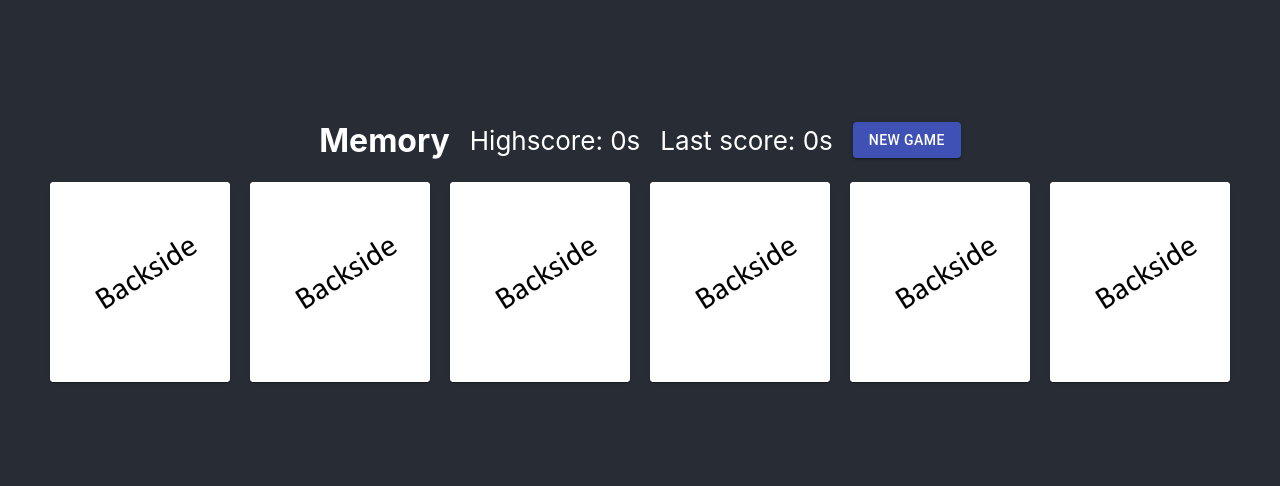
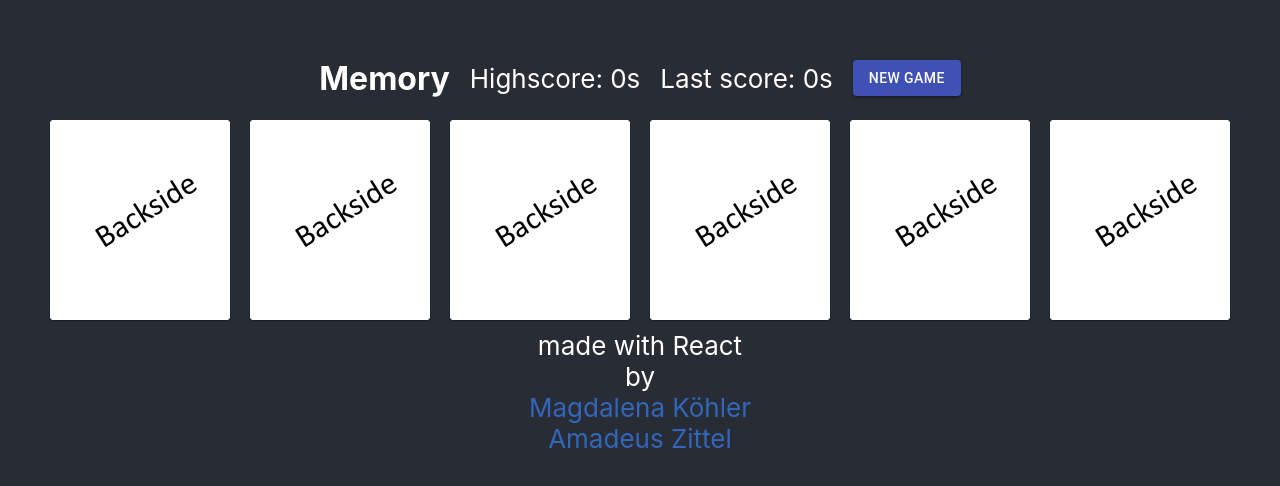
Before and after one commit to LeniKoehler/react-memory, a React (Create React App) app in the folder memo/: page / in a window 1280 px wide. Shown: the part 150-636 px from the top of the page. Built offline with nearby package versions, Linux system fonts and the light colour scheme.

Commit message:
feat(UI): added footer

```diff
--- a/memo/src/App.css
+++ b/memo/src/App.css
@@ -28,14 +28,6 @@
   color: #61dafb;
 }
 
-@keyframes App-logo-spin {
-  from {
-    transform: rotate(0deg);
-  }
-  to {
-    transform: rotate(360deg);
-  }
-}
 
 .cardContainer {
   display: grid;
@@ -60,3 +52,8 @@
 .score {
   padding-right: 20px;
 }
+
+a {
+  color: #3366BB;
+  text-decoration: none;
+}
--- a/memo/src/App.js
+++ b/memo/src/App.js
@@ -10,7 +10,7 @@ function App() {
   const [lastScore, setLastScore] = useState(0);
   return (
     <div className="App">
-      <header className="App-header">
+      <div className="App-header">
         <div class="headline">
           <div class="title">
             Memory
@@ -38,7 +38,13 @@ function App() {
         <div className="MemGame">
           {!reset ? <MemGame startTime={new Date().getTime()} score={score} setScore={setScore} setLastScore={setLastScore} /> : <div>Resetting!</div>}
         </div>
-      </header>
+        <div class="footer">
+          made with React <br />
+          by <br />
+          <a href={"https://github.com/LeniKoehler"} target="_blank">Magdalena Köhler</a><br />
+          <a href={"https://github.com/Monogenesis"} target="_blank">Amadeus Zittel</a><br />
+        </div>
+      </div>
     </div>
   );
 }
```
